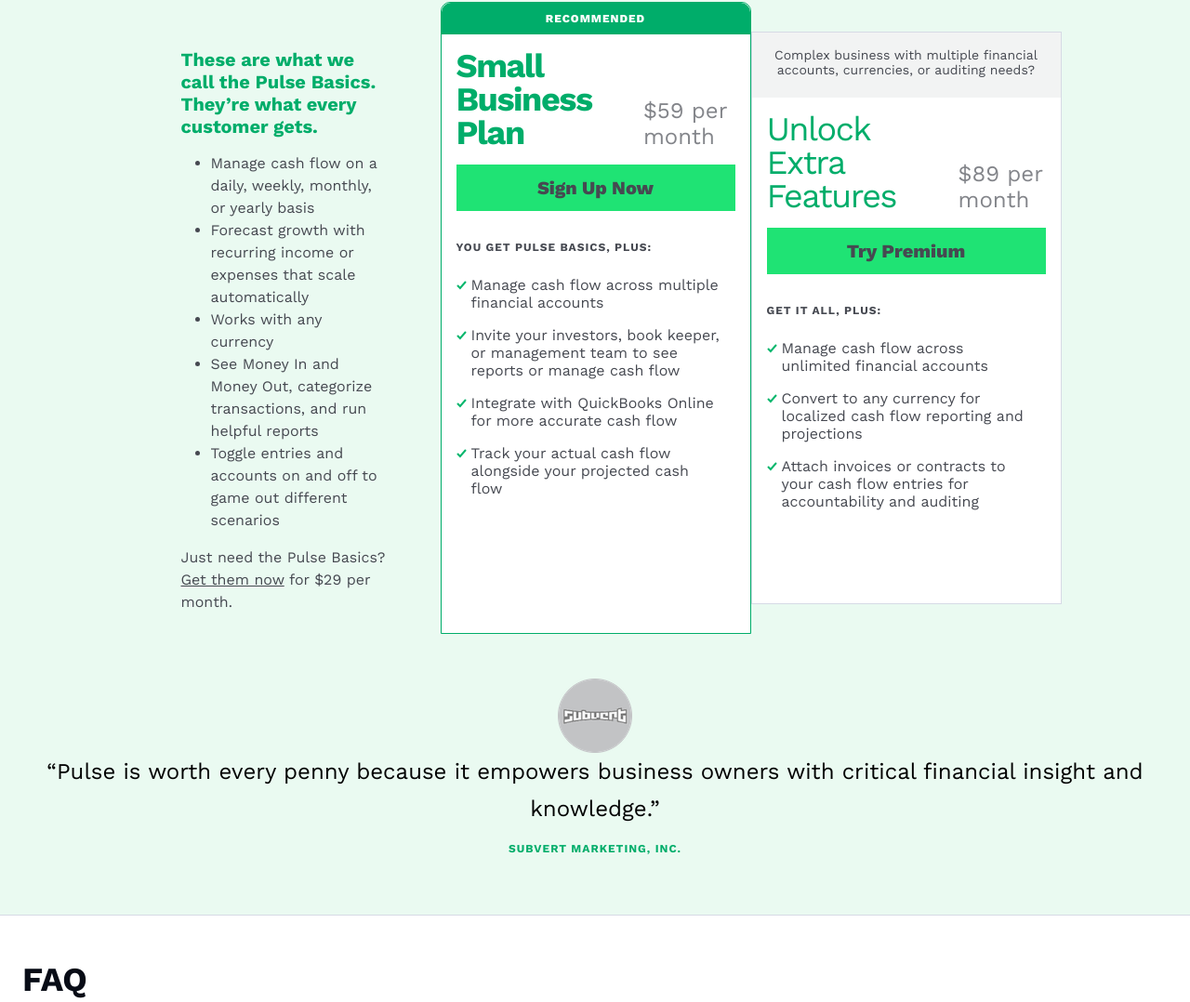
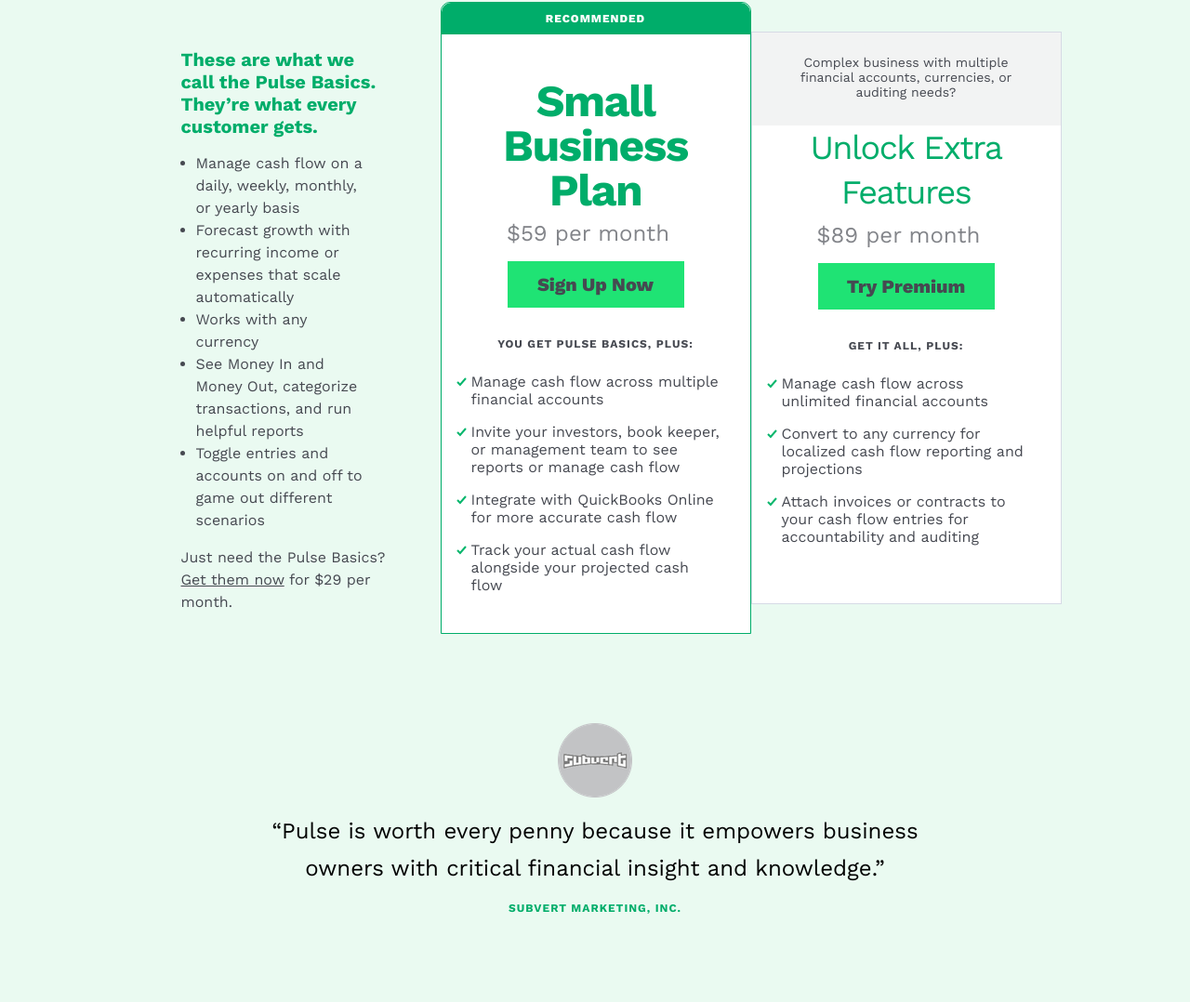
Before and after one commit to r0meia/pulse-pricing-page-clone, a plain HTML site: page index.html in a window 1280 px wide. Shown: the part 429-1507 px from the top of the page at 93% size. Drawn offline with nearby package versions, Linux system fonts and the light colour scheme.

Commit message:
sixth commit

```diff
--- a/styles.css
+++ b/styles.css
@@ -378,4 +378,81 @@ nav > ul {
         width: 334px;
         margin: 0;
     }
+    .container:first-of-type > ul {
+        position: relative;
+        left: -1rem;
+    }
+    .container:first-of-type > p {
+        margin-top: 1rem;
+    }
+    .connect {
+        flex-direction: column;
+        text-align: center;
+        align-items: center;
+    }
+    .container-heading > h3{
+        font-size: 3rem;
+        line-height: 3rem;
+        padding-top: 3rem;
+    }
+    .sign-up {
+        width: 190px;
+    }
+    .additionals {
+        text-align: center;
+    }
+    .container-top {
+        padding: 1.25rem 2rem 1.5rem;
+        height: 100px;
+        display: flex;
+        justify-content: center;
+        align-items: center;
+    }
+    .container:last-of-type >.connect > .container-heading > h3 {
+        font-size: 2.25rem;
+        padding-top: 0;
+    }
+    .bottom-wrapper {
+        margin: 0 auto;
+        width: 800px;
+        padding: 6rem 1.5rem;
+    }
+    .bottom-text > p {
+        padding: 1rem 0 0 0;
+    }
+    .faq > h4 {
+        font-size: 3rem;
+        padding-top: 6rem;
+    }
+    .footer-info {
+        display: flex;
+        flex-direction: row;
+        padding: 6rem 1.5rem;
+    }
+    .footer-list > ul {
+        width: 16.5vw;
+    }
+    .footer-img-signup {
+        width: 500px;
+        align-items: first baseline;
+    }
+    .footer-img {
+        margin-bottom: 3rem;
+    }
 }
+@media only screen and (min-width:1200px) {
+    .section-wrapper, .faq, .footer-info, .section-wrapper, .europe-privacy, nav {
+        width: 100%;
+        max-width: 1200px;
+        margin: 0 auto;
+    }
+    header {
+        background-color: #eafaf1;
+    }
+    .info {
+        border-bottom: 1px solid #d6dae5;
+    }
+    .faq {
+        border-top: 0;
+    }
+}
```
